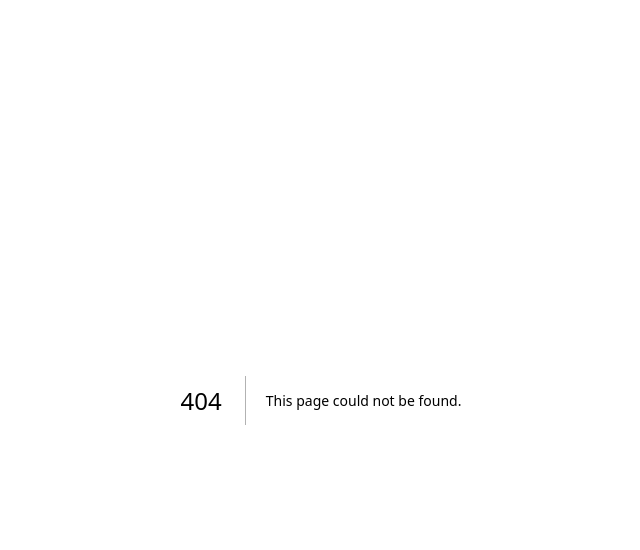
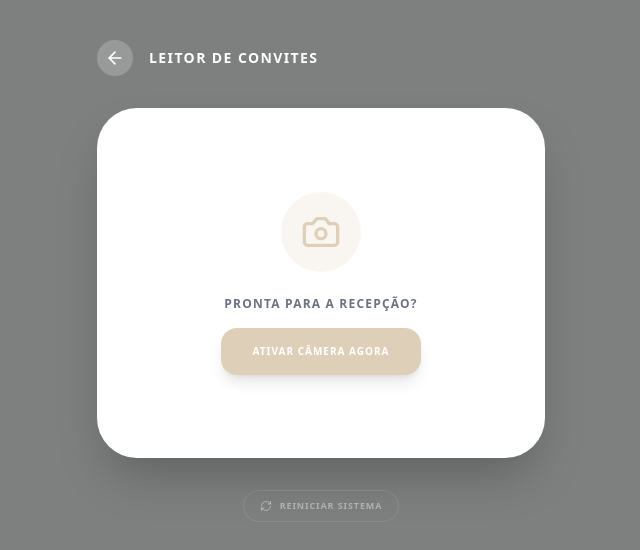
Before and after one commit to layssa20pinheiro-oss/app-checklist-v2, a Next.js app: page /checkin in a window 1280 px wide. Before the commit this address had no page. Shown: the top 550 px of the page, without its empty margins (319-959 px from the left). Built offline with nearby package versions, Linux system fonts and the light colour scheme.

Commit message:
Create checkin.js

```diff
--- /dev/null
+++ b/pages/checkin.js
@@ -0,0 +1,135 @@
+import { useState, useEffect } from 'react';
+import { createClient } from '@supabase/supabase-js';
+import { Html5QrcodeScanner, Html5QrcodeSupportedFormats } from 'html5-qrcode';
+import { ArrowLeft, UserCheck, UserX, Loader2, Camera, RefreshCw } from 'lucide-react';
+import Link from 'next/link';
+
+const supabase = createClient(
+  'https://rticfwqptlxkpgawpzwf.supabase.co',
+  'eyJhbGciOiJIUzI1NiIsInR5cCI6IkpXVCJ9.eyJpc3MiOiJzdXBhYmFzZSIsInJlZiI6InJ0aWNmd3FwdGx4a3BnYXdwendmIiwicm9sZSI6ImFub24iLCJpYXQiOjE3NzM4NDA2MTEsImV4cCI6MjA4OTQxNjYxMX0.vOmi-rKKxXuZ5SP7uZe81Cr0fKW_fWN4Hmuf90soijM'
+);
+
+export default function Checkin() {
+  const [resultado, setResultado] = useState(null);
+  const [loading, setLoading] = useState(false);
+  const [scannerAtivo, setScannerAtivo] = useState(false);
+
+  const iniciarScanner = () => {
+    setScannerAtivo(true);
+    // Pequeno atraso para o elemento "reader" aparecer na tela antes de iniciar
+    setTimeout(() => {
+      const scanner = new Html5QrcodeScanner("reader", {
+        fps: 20,
+        qrbox: { width: 250, height: 250 },
+        aspectRatio: 1.0,
+        supportedScanTypes: [0] // Força apenas câmera
+      }, false);
+
+      scanner.render(async (decodedText) => {
+        scanner.clear(); // Para a câmera imediatamente
+        setLoading(true);
+
+        try {
+          const { data, error } = await supabase
+            .from('convidados')
+            .update({ status: true })
+            .eq('id', decodedText)
+            .select()
+            .single();
+
+          if (data) {
+            setResultado({ success: true, nome: data.nome, mesa: data.mesa });
+          } else {
+            setResultado({ success: false, msg: "Convite não encontrado no sistema." });
+          }
+        } catch (err) {
+          setResultado({ success: false, msg: "Erro ao conectar com o banco de dados." });
+        } finally {
+          setLoading(false);
+        }
+      }, (error) => {
+        // Erro comum de busca, não precisa mostrar
+      });
+    }, 300);
+  };
+
+  return (
+    <div className="min-h-screen bg-[#7e7f7f] p-4 flex flex-col items-center font-sans text-slate-800">
+      <div className="w-full max-w-md">
+
+        <div className="flex items-center mb-8 pt-6">
+          <Link href="/" className="bg-white/20 p-2 rounded-full text-white hover:bg-white/30 transition">
+            <ArrowLeft size={20}/>
+          </Link>
+          <h1 className="text-white font-bold ml-4 uppercase tracking-widest text-sm">Leitor de Convites</h1>
+        </div>
+
+        <div className="bg-white rounded-[40px] p-6 shadow-2xl overflow-hidden min-h-[350px] flex flex-col justify-center">
+
+          {!scannerAtivo && !resultado && !loading && (
+            <div className="text-center py-10">
+              <div className="bg-[#ded0b8]/20 w-20 h-20 rounded-full flex items-center justify-center mx-auto mb-6">
+                <Camera className="text-[#ded0b8]" size={40} />
+              </div>
+              <h2 className="text-gray-500 font-bold uppercase text-xs tracking-widest mb-4">Pronta para a recepção?</h2>
+              <button
+                onClick={iniciarScanner}
+                className="bg-[#ded0b8] text-white px-8 py-4 rounded-2xl font-bold uppercase text-[10px] tracking-widest shadow-lg active:scale-95 transition-all"
+              >
+                Ativar Câmera agora
+              </button>
+            </div>
+          )}
+
+          {scannerAtivo && !resultado && !loading && (
+            <div className="animate-in fade-in duration-500">
+              <p className="text-center text-[9px] font-bold text-gray-400 uppercase tracking-widest mb-4 italic">Posicione o código no quadrado</p>
+              <div id="reader" className="overflow-hidden rounded-3xl border-0 bg-black"></div>
+            </div>
+          )}
+
+          {loading && (
+            <div className="flex flex-col items-center py-20">
+              <Loader2 className="animate-spin text-[#ded0b8] mb-4" size={50} />
+              <p className="text-gray-400 text-[10px] uppercase font-bold tracking-widest">Validando entrada...</p>
+            </div>
+          )}
+
+          {resultado && (
+            <div className="text-center py-10 animate-in zoom-in duration-300">
+              {resultado.success ? (
+                <>
+                  <div className="bg-green-100 text-green-600 w-24 h-24 rounded-full flex items-center justify-center mx-auto mb-6 shadow-inner">
+                    <UserCheck size={48} />
+                  </div>
+                  <h2 className="text-2xl font-bold text-gray-700 uppercase tracking-tight">{resultado.nome}</h2>
+                  <p className="text-gray-400 font-bold mt-2 text-sm uppercase tracking-widest">Mesa: {resultado.mesa || 'Livre'}</p>
+                  <button onClick={() => window.location.reload()} className="mt-10 bg-[#8da38d] text-white px-10 py-4 rounded-2xl font-bold uppercase text-[10px] tracking-widest shadow-lg">
+                    Próxima Leitura
+                  </button>
+                </>
+              ) : (
+                <>
+                  <div className="bg-red-100 text-red-500 w-24 h-24 rounded-full flex items-center justify-center mx-auto mb-6 shadow-inner">
+                    <UserX size={48} />
+                  </div>
+                  <h2 className="text-xl font-bold text-gray-700 uppercase">Acesso Negado</h2>
+                  <p className="text-gray-400 text-sm mt-2">{resultado.msg}</p>
+                  <button onClick={() => window.location.reload()} className="mt-10 bg-gray-400 text-white px-10 py-4 rounded-2xl font-bold uppercase text-[10px] tracking-widest">
+                    Tentar Novamente
+                  </button>
+                </>
+              )}
+            </div>
+          )}
+        </div>
+
+        <div className="mt-8 flex justify-center gap-4">
+           <button onClick={() => window.location.reload()} className="text-white/40 flex items-center gap-2 text-[9px] uppercase font-bold tracking-widest border border-white/10 px-4 py-2 rounded-full">
+              <RefreshCw size={12}/> Reiniciar Sistema
+           </button>
+        </div>
+      </div>
+    </div>
+  );
+}
```
